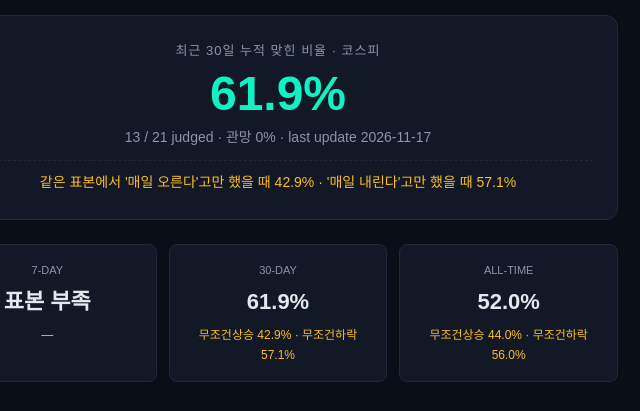
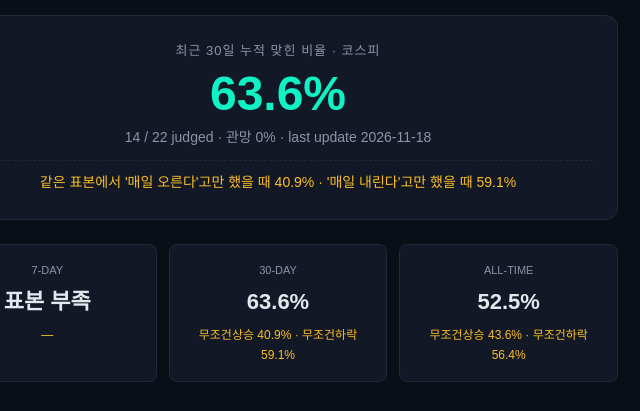
Before and after one commit to monpump/accuracy, a plain HTML site: page index.html in a window 1280 px wide. Shown: the part 227-638 px from the top of the page, 362-1002 px from the left. Drawn offline with Linux system fonts and the light colour scheme.

Commit message:
chore: accuracy hero 2026-11-18

```diff
--- a/index.html
+++ b/index.html
@@ -202,9 +202,9 @@
 
   <div class="hero-card">
     <div class="label">최근 30일 누적 맞힌 비율 · 코스피</div>
-    <div class="value">61.9%</div>
-    <div class="meta">13 / 21 judged · 관망 0% · last update 2026-11-17</div>
-    <div class="baseline" data-window="30d">같은 표본에서 '매일 오른다'고만 했을 때 42.9% · '매일 내린다'고만 했을 때 57.1%</div>
+    <div class="value">63.6%</div>
+    <div class="meta">14 / 22 judged · 관망 0% · last update 2026-11-18</div>
+    <div class="baseline" data-window="30d">같은 표본에서 '매일 오른다'고만 했을 때 40.9% · '매일 내린다'고만 했을 때 59.1%</div>
   </div>
 
   <div class="grid-3">
@@ -215,13 +215,13 @@
     </div>
     <div class="stat-card">
       <div class="label">30-day</div>
-      <div class="value">61.9%</div>
-      <div class="sub" data-window="30d">무조건상승 42.9% · 무조건하락 57.1%</div>
+      <div class="value">63.6%</div>
+      <div class="sub" data-window="30d">무조건상승 40.9% · 무조건하락 59.1%</div>
     </div>
     <div class="stat-card">
       <div class="label">All-time</div>
-      <div class="value">52.0%</div>
-      <div class="sub" data-window="all">무조건상승 44.0% · 무조건하락 56.0%</div>
+      <div class="value">52.5%</div>
+      <div class="sub" data-window="all">무조건상승 43.6% · 무조건하락 56.4%</div>
     </div>
   </div>
 
```
